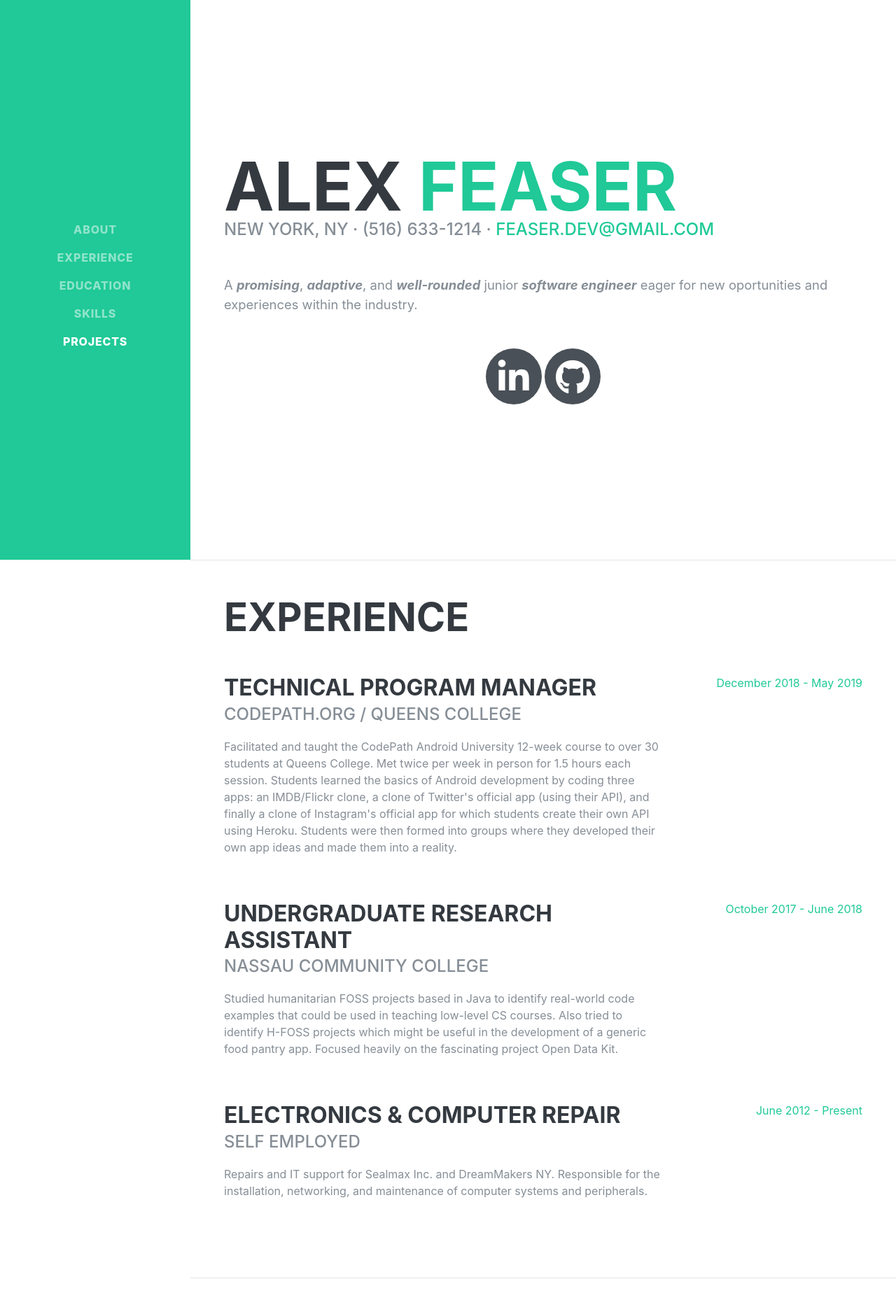
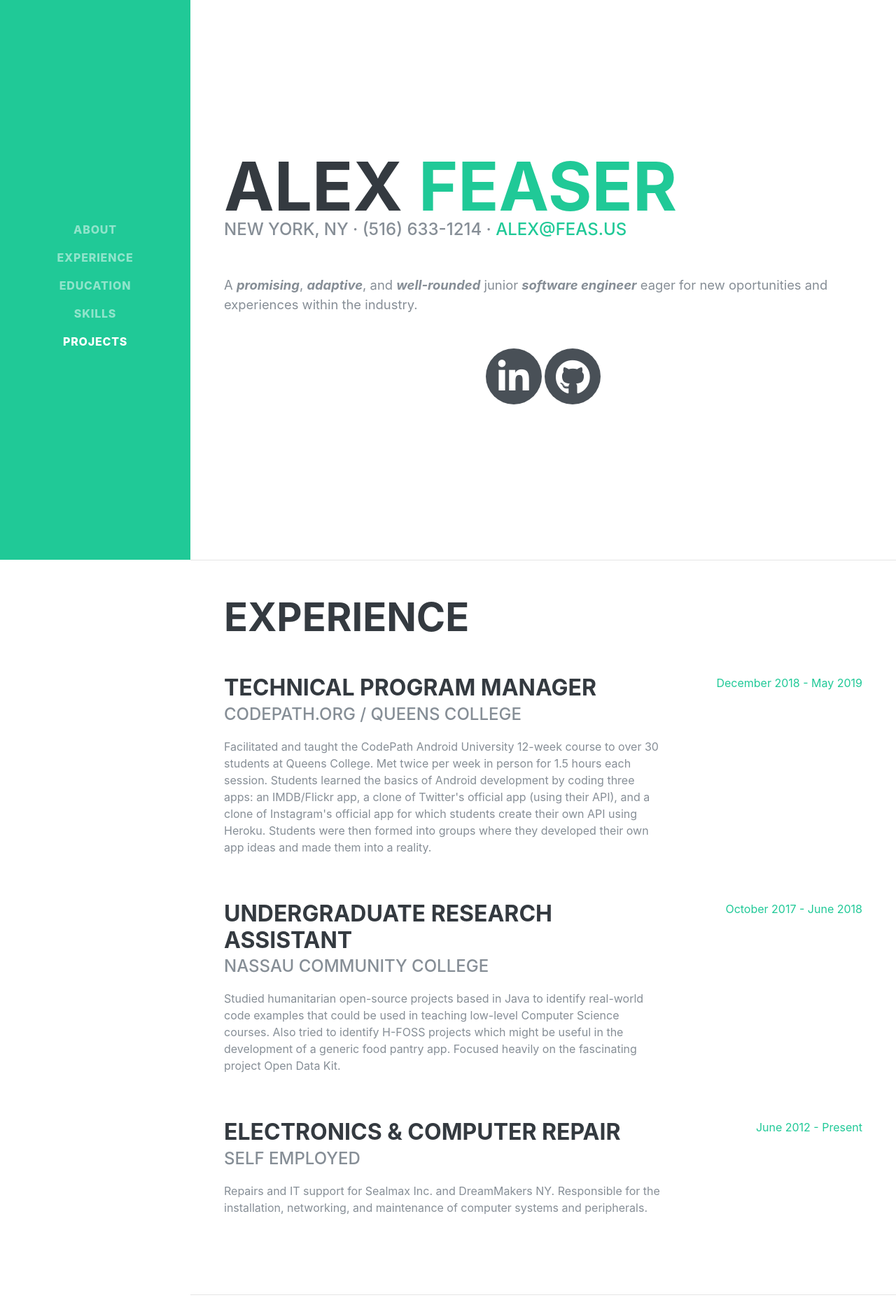
Before and after one commit to AFeas1987/python-web-portfolio, a Django app: page / in a window 1280 px wide. Shown: the top 1878 px of the page at 70% size. Run offline with Django 3.2, Linux system fonts and the light colour scheme; data that the repository does not hold is empty; some libraries are stand-ins or nearby versions; some web fonts are replaced.

Commit message:
More changes.  -AF

```diff
--- a/personal_portfolio/templates/base.html
+++ b/personal_portfolio/templates/base.html
@@ -14,7 +14,7 @@
 
   <nav class="navbar navbar-expand-lg navbar-dark bg-primary fixed-top" id="sideNav">
     <a class="navbar-brand js-scroll-trigger" href="#page-top">
-      <span class="d-block d-lg-none">Alex Feaser</span>
+      <span class="d-block d-lg-none">feas.us</span>
       <!-- <span class="d-none d-lg-block">
         <img class="img-fluid img-profile rounded-circle mx-auto mb-2" src="img/profile.jpg" alt="">
       </span> -->
@@ -60,7 +60,7 @@
           <span class="text-primary">Feaser</span>
         </h1>
         <div class="subheading mb-5">New York, NY · (516) 633-1214 ·
-          <a href="mailto:feaser.dev@gmail.com">feaser.dev@gmail.com</a>
+          <a href="mailto:feaser.dev@gmail.com">alex@feas.us</a>
         </div>
         <p class="lead mb-5">A <i><b>promising</b></i>, <i><b>adaptive</b></i>, and <i><b>well-rounded</b></i> junior <i><b>software engineer</b></i> eager for new oportunities and experiences within the industry.</p>
         <div class="social-icons text-center">
@@ -90,7 +90,7 @@
           <div class="resume-content">
             <h3 class="mb-0">Technical Program Manager</h3>
             <div class="subheading mb-3">CodePath.org / Queens College</div>
-            <p>Facilitated and taught the CodePath Android University 12-week course to over 30 students at Queens College. Met twice per week in person for 1.5 hours each session. Students learned the basics of Android development by coding three apps: an IMDB/Flickr clone, a clone of Twitter's official app (using their API), and finally a clone of Instagram's official app for which students create their own API using Heroku. Students were then formed into groups where they developed their own app ideas and made them into a reality.</p>
+            <p>Facilitated and taught the CodePath Android University 12-week course to over 30 students at Queens College. Met twice per week in person for 1.5 hours each session. Students learned the basics of Android development by coding three apps: an IMDB/Flickr app, a clone of Twitter's official app (using their API), and a clone of Instagram's official app for which students create their own API using Heroku. Students were then formed into groups where they developed their own app ideas and made them into a reality.</p>
           </div>
           <div class="resume-date text-md-right">
             <span class="text-primary">December 2018 - May 2019</span>
@@ -101,7 +101,7 @@
           <div class="resume-content">
             <h3 class="mb-0">Undergraduate Research Assistant</h3>
             <div class="subheading mb-3">Nassau Community College</div>
-            <p>Studied humanitarian FOSS projects based in Java to identify real-world code examples that could be used in teaching low-level CS courses. Also tried to identify H-FOSS projects which might be useful in the development of a generic food pantry app. Focused heavily on the fascinating project Open Data Kit.</p>
+            <p>Studied humanitarian open-source projects based in Java to identify real-world code examples that could be used in teaching low-level Computer Science courses. Also tried to identify H-FOSS projects which might be useful in the development of a generic food pantry app. Focused heavily on the fascinating project Open Data Kit.</p>
           </div>
           <div class="resume-date text-md-right">
             <span class="text-primary">October 2017 - June 2018</span>
--- a/projects/admin.py
+++ b/projects/admin.py
@@ -17,4 +17,4 @@ class ProjectAdmin(admin.ModelAdmin):
     ]
 
 admin.site.register(Project, ProjectAdmin)
-admin.site.site_url = "/projects/"
+admin.site.site_url = "/"
--- a/projects/static/projects/css/resume.css
+++ b/projects/static/projects/css/resume.css
@@ -11,7 +11,12 @@ body {
 }
 
 .card-col {
-    max-width: 15rem
+    max-width: 15rem;
+}
+
+.navbar-brand {
+    font-size: 2.0rem;
+    padding: 0;
 }
 
 @media (min-width: 992px) {
@@ -26,7 +31,8 @@ h2,
 h3,
 h4,
 h5,
-h6 {
+h6,
+.navbar-brand {
   font-family: 'Saira Extra Condensed', -apple-system, BlinkMacSystemFont, 'Segoe UI', Roboto, 'Helvetica Neue', Arial, sans-serif, 'Apple Color Emoji', 'Segoe UI Emoji', 'Segoe UI Symbol', 'Noto Color Emoji';
   font-weight: 700;
   text-transform: uppercase;
@@ -82,6 +88,17 @@ p.lead {
 
 .dev-icons .list-inline-item i:hover {
   color: #20c997;
+}
+
+.social-icons a,
+.dev-icons .list-inline-item i {
+    transform-origin: 50% 50%;
+    transition: transform .25s, visibility .25s ease-in;
+}
+
+.social-icons a:hover,
+.dev-icons .list-inline-item i:hover {
+    transform: scale(1.5);
 }
 
 #sideNav .navbar-nav .nav-item .nav-link {
@@ -151,6 +168,7 @@ section.resume-section .resume-item .resume-date {
   section.resume-section .resume-item .resume-date {
     min-width: 18rem;
   }
+
 }
 
 @media (min-width: 992px) {
```
